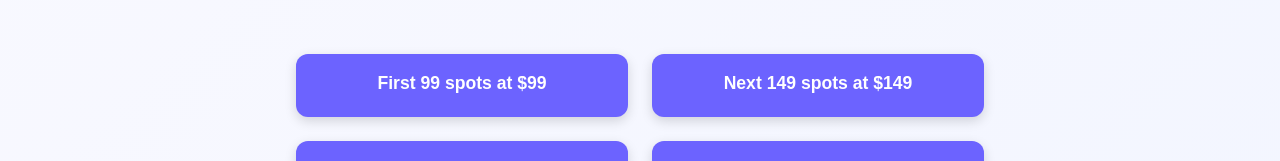
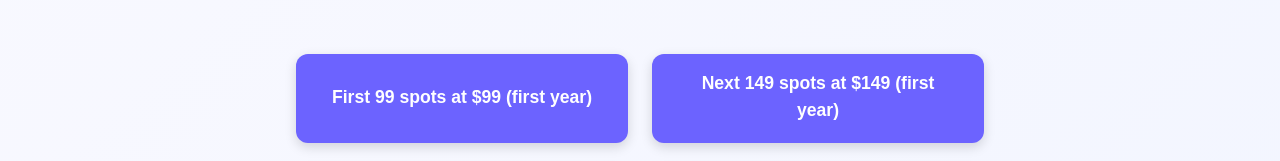
Before and after one commit to Rafael-dano/IVC, a React (Vite) app in the folder frontend/: page /ltd in a window 1280 px wide. Shown: the part 420-581 px from the top of the page. Built offline with nearby package versions, Linux system fonts and the light colour scheme; no server answers.

Commit message:
are coming

```diff
--- a/frontend/src/pages/LTD.jsx
+++ b/frontend/src/pages/LTD.jsx
@@ -6,13 +6,32 @@ import "./LTD.css";
 import { httpJson } from "../api/http.js";
 import { useTranslation } from "react-i18next";
 import { startLTDCheckout, startProCheckout } from "../api/checkout";
-import { openAnnualCheckout } from "../api/account.js";
+import { openAnnualCheckout, openAnnualPromo } from "../api/account.js";
 
 const TIERS = [
-  { key: "LTD_99",  label: "First 99 spots at $99" },
-  { key: "LTD_149", label: "Next 149 spots at $149" },
-  { key: "LTD_400", label: "Lifetime access 50 spots at $400" },
-  { key: "Annual", label: "$160 for Annual membership"}
+  {
+    key: "ANNUAL_PROMO_99",
+    spotKey: "LTD_99",
+    label: "First 99 spots at $99 (first year)",
+    checkout: () => openAnnualPromo("annual_99"),
+  },
+  {
+    key: "ANNUAL_PROMO_149",
+    spotKey: "LTD_149",
+    label: "Next 149 spots at $149 (first year)",
+    checkout: () => openAnnualPromo("annual_149"),
+  },
+  {
+    key: "LTD_400",
+    spotKey: "LTD_400",
+    label: "Lifetime access 50 spots at $400",
+    checkout: () => startLTDCheckout("LTD_400"),
+  },
+  {
+    key: "ANNUAL",
+    label: "$160 for Annual membership",
+    checkout: () => openAnnualCheckout(),
+  },
 ];
 
 export default function LTD() {
@@ -43,13 +62,12 @@ export default function LTD() {
     };
   }, []);
 
-  const onBuy = async (tierKey) => {
+  const onBuy = async (tier) => {
     try {
-      if (tierKey === "Annual") {
-        await openAnnualCheckout();
-        return;
+      if (typeof tier.checkout !== "function") {
+        throw new Error("Checkout unavailable");
       }
-      await startLTDCheckout(tierKey); // "LTD_99" | "LTD_149" | "LTD_400"
+      await tier.checkout();
     } catch (e) {
       alert(e.message || t("ltd.checkoutFailed"));
     }
@@ -82,14 +100,15 @@ export default function LTD() {
 
         <section className="ltd-pricing-grid">
           {TIERS.map((tTier) => {
-            const remaining = spots[tTier.key];
+            const spotKey = tTier.spotKey || tTier.key;
+            const remaining = spots[spotKey];
             const soldOut = typeof remaining === "number" && remaining <= 0;
 
             return (
               <button
                 key={tTier.key}
                 className={`ltd-button ${soldOut ? "ltd-button--disabled" : ""}`}
-                onClick={() => onBuy(tTier.key)}
+                onClick={() => onBuy(tTier)}
                 disabled={soldOut || loading}
                 title={soldOut ? t("ltd.soldOut") : undefined}
               >
```
Also changed, not shown: 1 other file (tests, documents, lock files or other folders).
